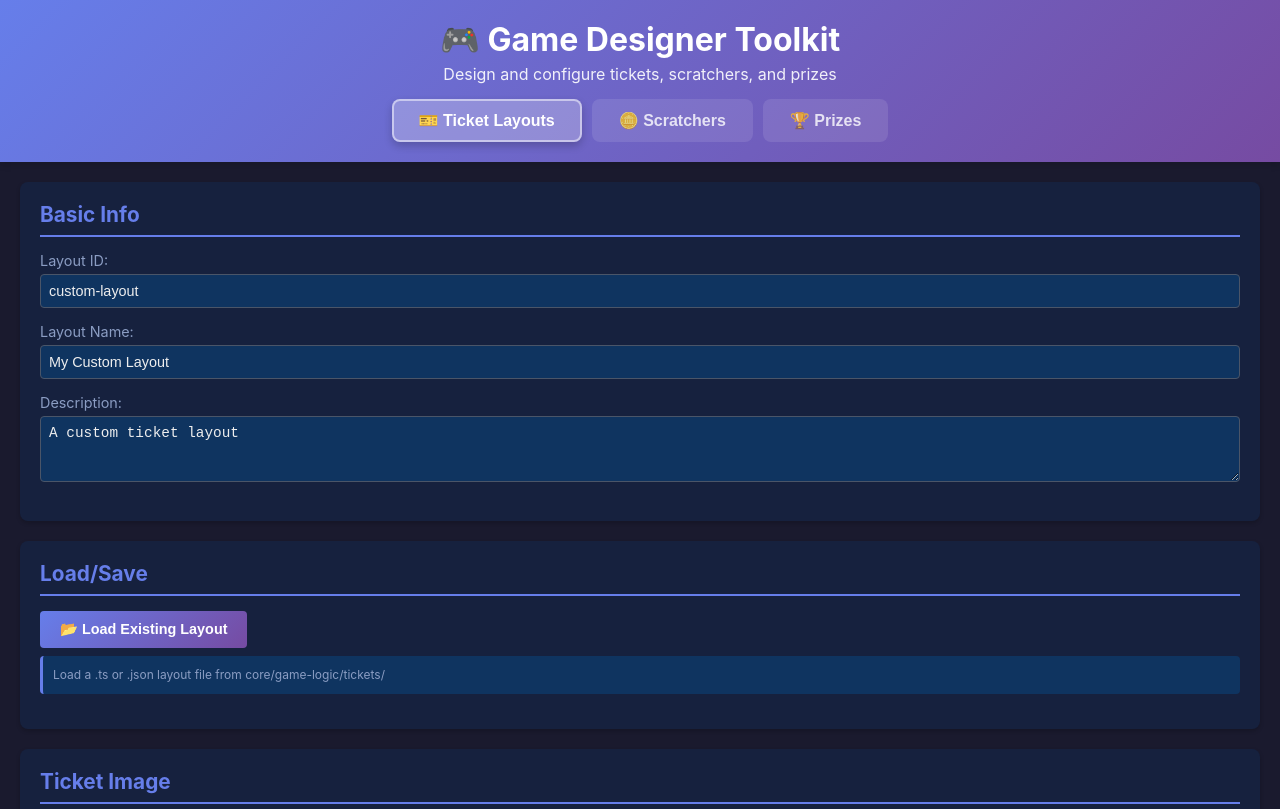
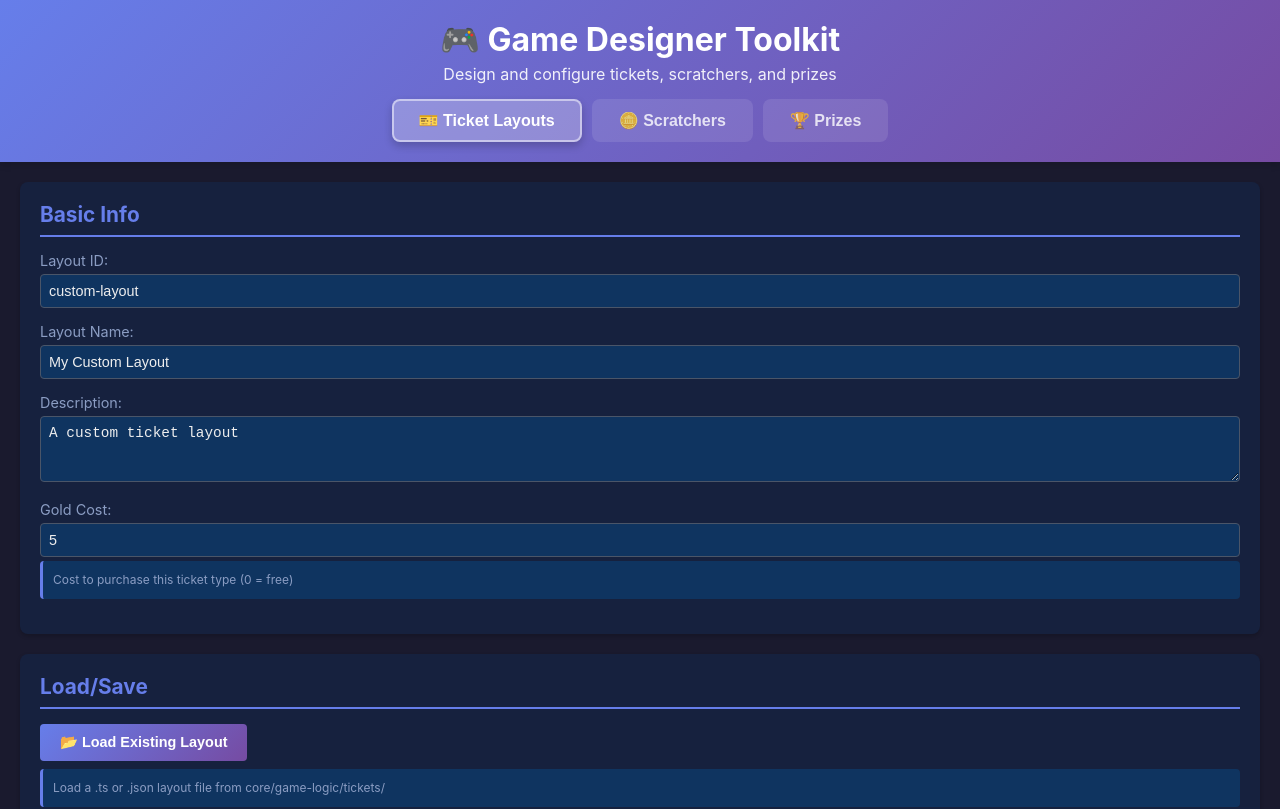
Before and after one commit to StMotorSpark/schratcho-crawler, a React (Vite) app in the folder tools/layout-designer/: page / in a window 1280 px wide. Shown: the top 809 px of the page. Built offline with nearby package versions, Linux system fonts and the light colour scheme.

Commit message:
Add gold cost support to Layout Designer tool
Co-authored-by: StMotorSpark <5678670+StMotorSpark@users.noreply.github.com>

```diff
--- a/tools/layout-designer/src/App.tsx
+++ b/tools/layout-designer/src/App.tsx
@@ -36,6 +36,7 @@ function App() {
   const [ticketHeight, setTicketHeight] = useState(300);
   const [backgroundImage, setBackgroundImage] = useState<string | null>(null);
   const [backgroundImagePath, setBackgroundImagePath] = useState('');
+  const [goldCost, setGoldCost] = useState<number>(5);
 
   // Scratch areas state
   const [scratchAreas, setScratchAreas] = useState<ScratchAreaConfig[]>([]);
@@ -320,6 +321,7 @@ function App() {
       ticketWidth,
       ticketHeight,
       backgroundImage: backgroundImagePath || undefined,
+      goldCost,
     };
 
     const timestamp = new Date().toISOString();
@@ -357,6 +359,7 @@ export const ${layoutId.toUpperCase().replace(/-/g, '_')}_TICKET: TicketLayout =
       ticketWidth,
       ticketHeight,
       backgroundImage: backgroundImagePath || undefined,
+      goldCost,
     };
 
     return JSON.stringify(layout, null, 2);
@@ -442,6 +445,7 @@ export const ${layoutId.toUpperCase().replace(/-/g, '_')}_TICKET: TicketLayout =
         setTicketHeight(layout.ticketHeight);
         setScratchAreas(layout.scratchAreas);
         setBackgroundImagePath(layout.backgroundImage || '');
+        setGoldCost(layout.goldCost ?? 5);
         setToastMessage('✓ Layout loaded successfully!');
       } catch (error) {
         setToastMessage('✗ Failed to load layout: ' + (error as Error).message);
@@ -1125,6 +1129,19 @@ export const ${constantName}: Prize = ${JSON.stringify(prize, null, 2)};
                 rows={3}
               />
             </div>
+            <div className="form-group">
+              <label>Gold Cost:</label>
+              <input
+                type="number"
+                value={goldCost}
+                onChange={(e) => setGoldCost(Math.max(0, parseInt(e.target.value) || 0))}
+                min="0"
+                placeholder="Cost in gold (0 = free)"
+              />
+              <p className="instructions" style={{ fontSize: '12px', marginTop: '4px' }}>
+                Cost to purchase this ticket type (0 = free)
+              </p>
+            </div>
           </section>
 
           <section className="panel">
--- a/tools/layout-designer/src/types.ts
+++ b/tools/layout-designer/src/types.ts
@@ -37,6 +37,8 @@ export interface TicketLayout {
   ticketWidth: number;
   ticketHeight: number;
   backgroundImage?: string;
+  /** Gold cost to purchase this ticket type (default: 5, 0 = free) */
+  goldCost?: number;
 }
 
 export interface DrawingRect {
```
Also changed, not shown: 1 other file (tests, documents, lock files or other folders).
